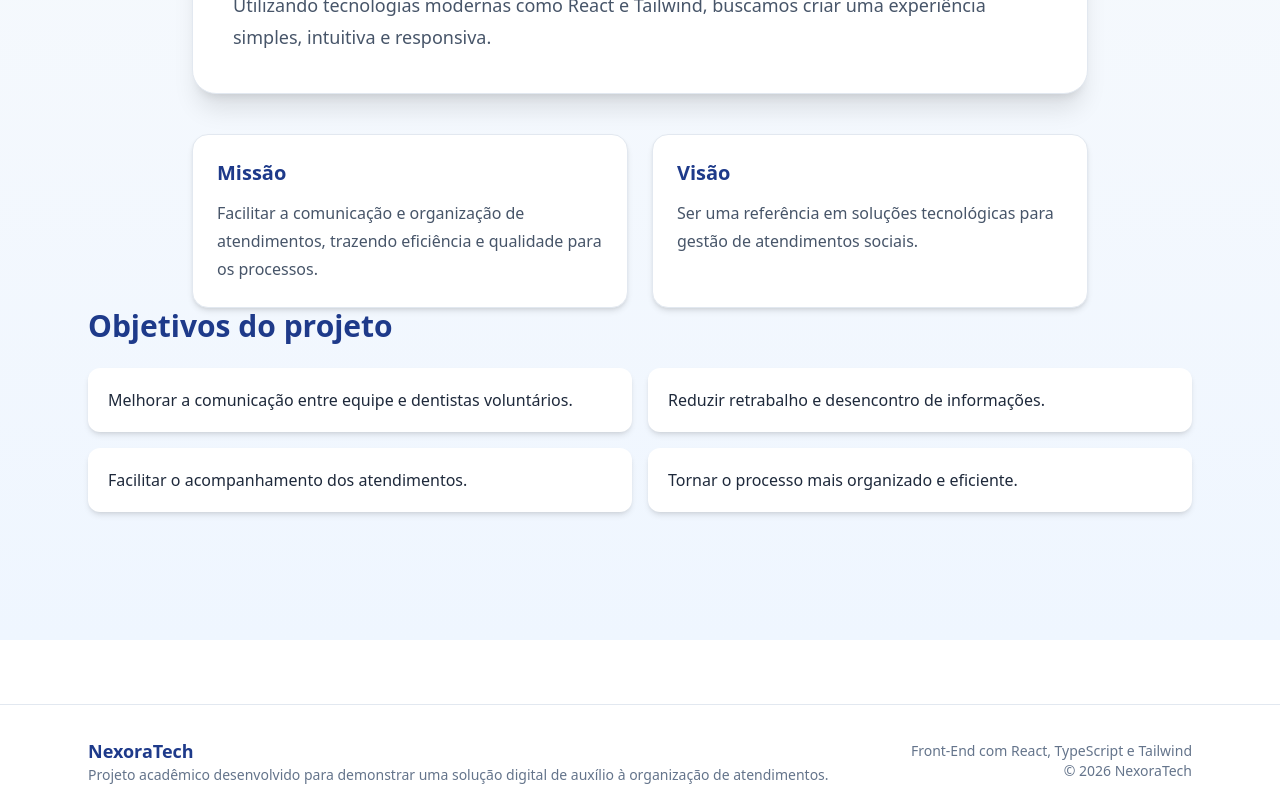
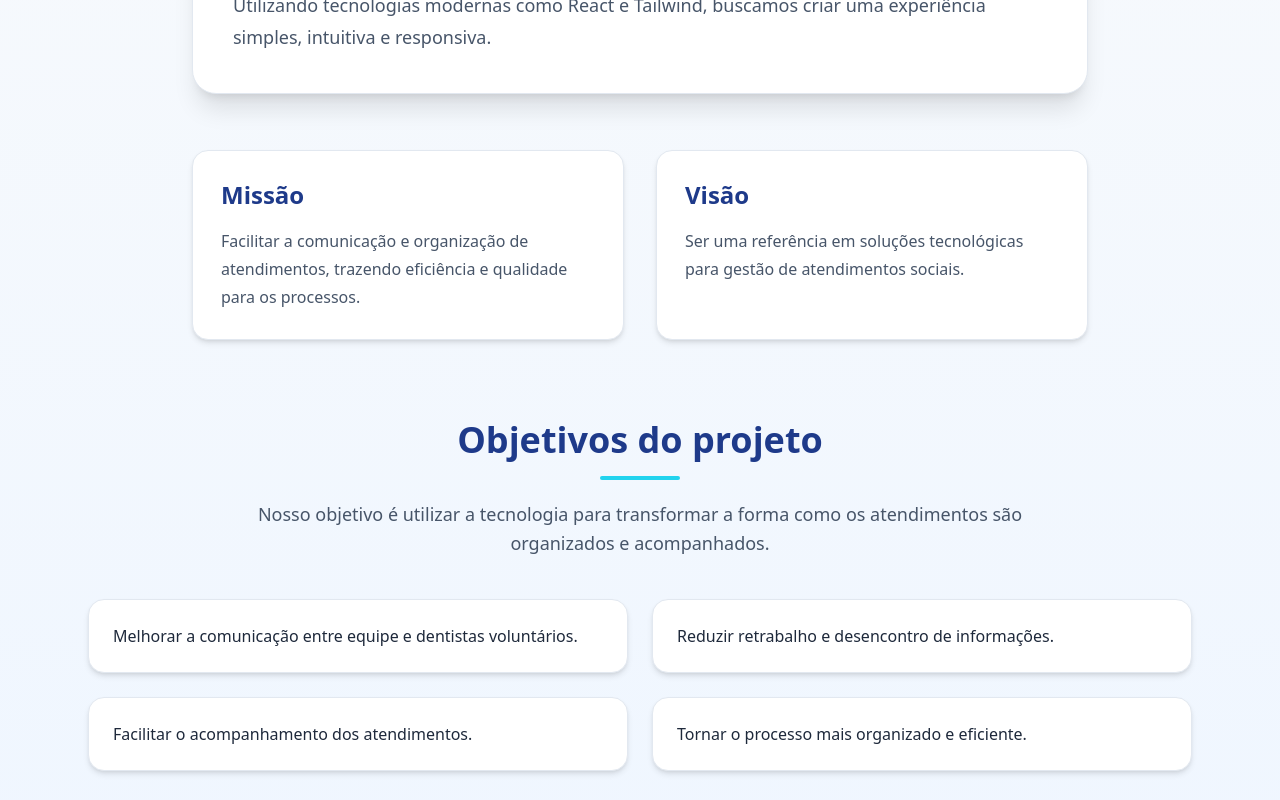
Before and after one commit to renanlima-hub/nexoratech, a React (Vite) app: page /sobre in a window 1280 px wide. Shown: the part 460-1260 px from the top of the page. Built offline with nearby package versions, Linux system fonts and the light colour scheme.

Commit message:
Reenviando

```diff
--- a/src/pages/Contato.tsx
+++ b/src/pages/Contato.tsx
@@ -159,15 +159,32 @@ export default function Contato() {
           </form>
         </div>
       </section>
-      <section className="max-w-6xl mx-auto px-6 pb-16">
-  <div className="bg-white rounded-2xl shadow-md p-6">
-    <h2 className="text-2xl font-bold text-blue-900 mb-4">
+<section className="max-w-5xl mx-auto px-6 pt-8 pb-12">
+  <div className="bg-slate-900 border border-cyan-400/20 rounded-xl shadow-lg p-5">
+
+    <h2 className="text-lg font-semibold text-cyan-300 mb-3">
       Horário de atendimento
     </h2>
 
-    <p className="text-slate-600">Segunda a sexta: 09h às 18h</p>
-    <p className="text-slate-600">Sábado: 09h às 13h</p>
-    <p className="text-slate-600">Domingo e feriados: fechado</p>
+    <div className="grid grid-cols-1 md:grid-cols-3 gap-3 text-sm">
+
+      <div className="bg-slate-800 rounded-lg p-3">
+        <p className="text-slate-400">Segunda a sexta</p>
+        <p className="text-white font-medium">09h às 18h</p>
+      </div>
+
+      <div className="bg-slate-800 rounded-lg p-3">
+        <p className="text-slate-400">Sábado</p>
+        <p className="text-white font-medium">09h às 13h</p>
+      </div>
+
+      <div className="bg-slate-800 rounded-lg p-3">
+        <p className="text-slate-400">Domingo e feriados</p>
+        <p className="text-white font-medium">Fechado</p>
+      </div>
+
+    </div>
+
   </div>
 </section>
     </main>
--- a/src/pages/Sobre.tsx
+++ b/src/pages/Sobre.tsx
@@ -1,8 +1,7 @@
 export default function Sobre() {
   return (
     <main className="min-h-screen bg-gradient-to-b from-slate-50 to-blue-50 text-slate-800 px-6 py-16">
-
-      <section className="max-w-4xl mx-auto bg-white border border-slate-200 rounded-3xl shadow-xl p-10">
+      <section className="max-w-4xl mx-auto bg-white border border-slate-200 rounded-3xl shadow-xl p-10 mb-14">
         <h1 className="text-4xl md:text-5xl font-extrabold text-blue-900 mb-6 text-center">
           Sobre o projeto
         </h1>
@@ -24,41 +23,52 @@ export default function Sobre() {
         </p>
       </section>
 
-      <section className="max-w-4xl mx-auto mt-10 grid md:grid-cols-2 gap-6">
-
-        <div className="bg-white rounded-2xl shadow-md p-6 border border-slate-200">
-          <h2 className="text-xl font-bold text-blue-900 mb-3">Missão</h2>
+      <section className="max-w-4xl mx-auto grid md:grid-cols-2 gap-8 mb-20">
+        <div className="bg-white rounded-2xl shadow-md p-7 border border-slate-200">
+          <h2 className="text-2xl font-bold text-blue-900 mb-4">Missão</h2>
           <p className="text-slate-600 leading-7">
             Facilitar a comunicação e organização de atendimentos, trazendo
             eficiência e qualidade para os processos.
           </p>
         </div>
 
-        <div className="bg-white rounded-2xl shadow-md p-6 border border-slate-200">
-          <h2 className="text-xl font-bold text-blue-900 mb-3">Visão</h2>
+        <div className="bg-white rounded-2xl shadow-md p-7 border border-slate-200">
+          <h2 className="text-2xl font-bold text-blue-900 mb-4">Visão</h2>
           <p className="text-slate-600 leading-7">
             Ser uma referência em soluções tecnológicas para gestão de
             atendimentos sociais.
           </p>
         </div>
+      </section>
 
-      </section>
       <section className="max-w-6xl mx-auto px-6 pb-16">
-  <h2 className="text-2xl md:text-3xl font-bold text-blue-900 mb-6">
+        <div className="text-center mb-10">
+          <h2 className="text-3xl md:text-4xl font-extrabold text-blue-900 mb-4">
             Objetivos do projeto
           </h2>
 
-  <ul className="grid grid-cols-1 md:grid-cols-2 gap-4">
-    <li className="bg-white rounded-xl shadow-md p-5">
+          <div className="w-20 h-1 bg-cyan-400 rounded-full mx-auto mb-5"></div>
+
+          <p className="text-slate-600 text-lg max-w-3xl mx-auto leading-relaxed">
+            Nosso objetivo é utilizar a tecnologia para transformar a forma como
+            os atendimentos são organizados e acompanhados.
+          </p>
+        </div>
+
+        <ul className="grid grid-cols-1 md:grid-cols-2 gap-6">
+          <li className="bg-white rounded-2xl shadow-md border border-slate-200 p-6 hover:shadow-lg transition">
             Melhorar a comunicação entre equipe e dentistas voluntários.
           </li>
-    <li className="bg-white rounded-xl shadow-md p-5">
+
+          <li className="bg-white rounded-2xl shadow-md border border-slate-200 p-6 hover:shadow-lg transition">
             Reduzir retrabalho e desencontro de informações.
           </li>
-    <li className="bg-white rounded-xl shadow-md p-5">
+
+          <li className="bg-white rounded-2xl shadow-md border border-slate-200 p-6 hover:shadow-lg transition">
             Facilitar o acompanhamento dos atendimentos.
           </li>
-    <li className="bg-white rounded-xl shadow-md p-5">
+
+          <li className="bg-white rounded-2xl shadow-md border border-slate-200 p-6 hover:shadow-lg transition">
             Tornar o processo mais organizado e eficiente.
           </li>
         </ul>
```
Also changed, not shown: 2 other files (tests, documents, lock files or other folders). Lines whose indentation alone changed are shown as unchanged.
